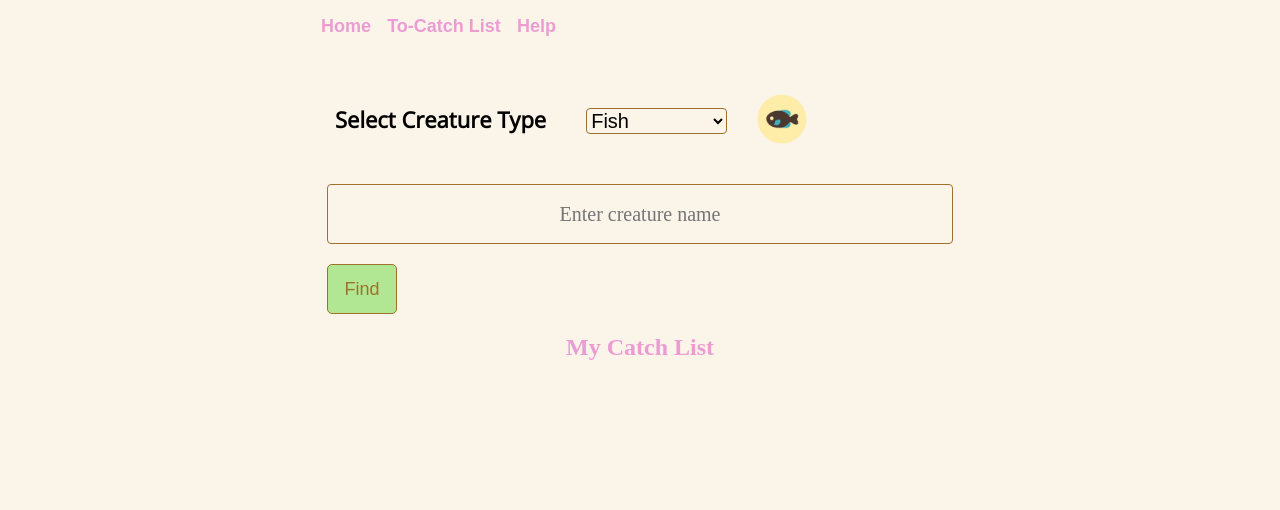
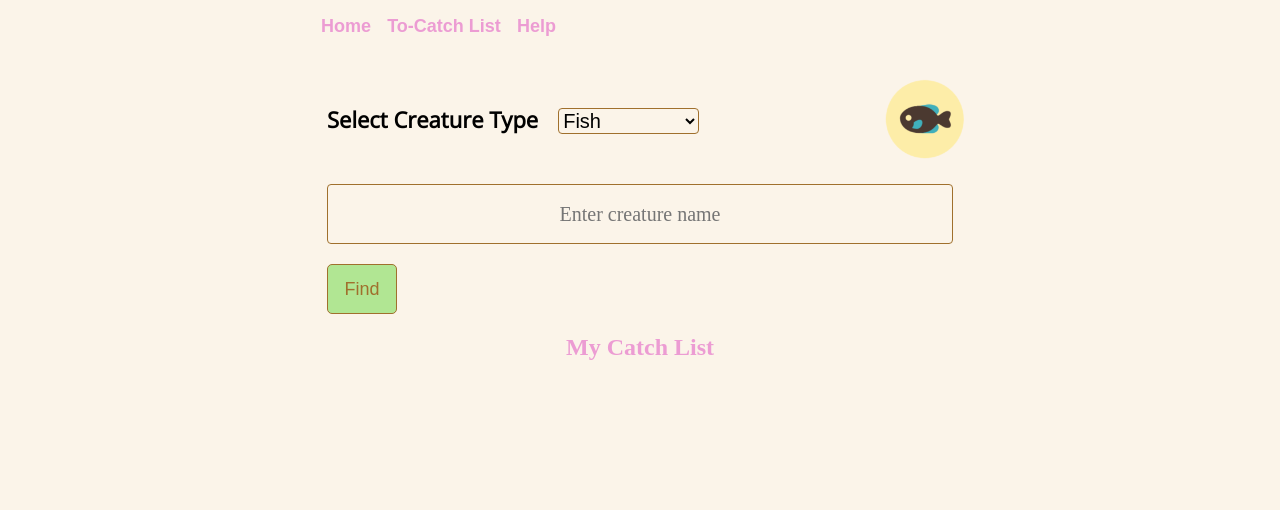
Before and after one commit to yunx2/ajax-project, a website: page index.html in a window 1280 px wide. Shown: the part 210-720 px from the top of the page. Drawn offline with nearby package versions, Linux system fonts and the light colour scheme; a web font is replaced by a local one.

Commit message:
align form elements in "find" view

```diff
--- a/css/styles.css
+++ b/css/styles.css
@@ -87,6 +87,12 @@ main {
   font-size: 44px;
 }
 
+/* @media screen and (max-width: 768px) {
+  .page-heading-text {
+    margin-top: 0;
+  }
+} */
+
 @media screen and (max-width: 600px) {
   .page-heading-text {
     font-size: 34px;
@@ -142,12 +148,18 @@ main {
 }
 
  #critterpedia {
-    height: 50px;
+    height: 80px;
     margin-left: 10px;
  }
 
+ /* @media screen and (min-width: 768px) {
+  .critterpedia {
+    height: 65px;
+  }
+} */
+
  .select-spacing {
-   margin: 20px;
+   margin-right: 20px;
  }
 
 .select-container {
--- a/index.html
+++ b/index.html
@@ -29,7 +29,6 @@
         <h1 class="page-heading-text">Critterpedia</h1>
       </div>
     </div>
-
   </header>
   <main>
     <div class="column-full center-text"><p id="notifications"></p></div>
@@ -50,8 +49,11 @@
     <div class="row justify-center" data-view="find" id="find-view">
       <div class="column-full flex justify-center">
         <form id="form" class="search-form">
-          <div class="select-type column-full">
-            <div class="row select-container">
+          <div class="select-type">
+            <div class="column-full select-container">
+
+
+
               <label class="label-select select-spacing" for="select-creature">Select Creature Type</label>
               <select name="select" id="select-creature" class="select-spacing">
                 <option value="fish">Fish</option>
```
